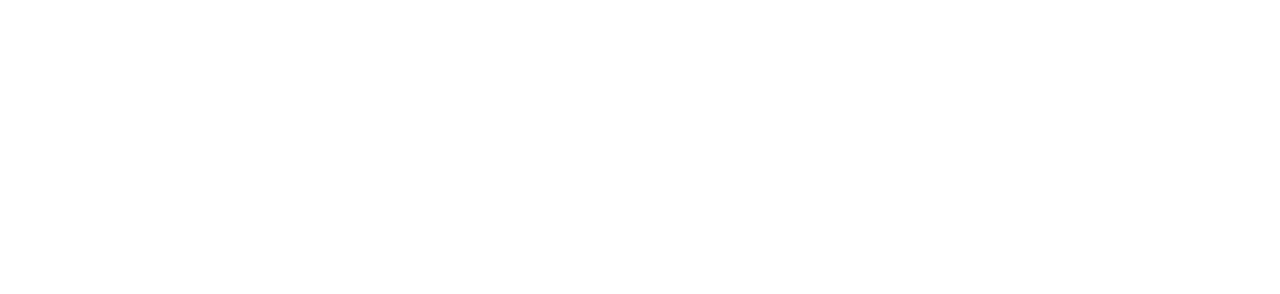
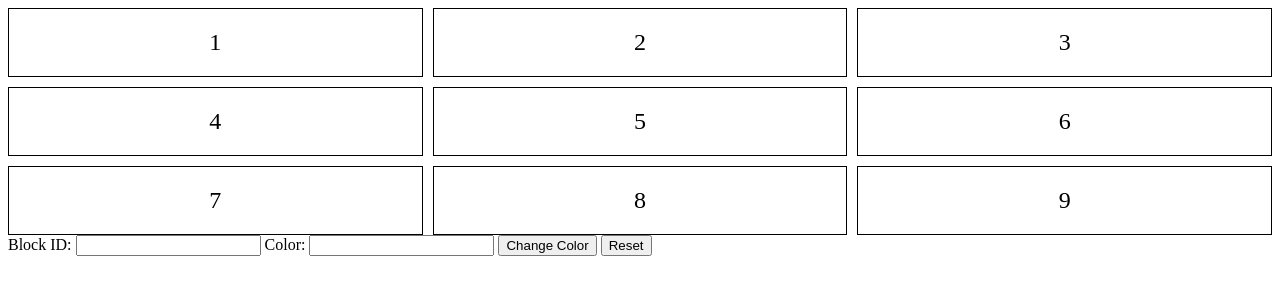
Before and after one commit to acciojob/Replit-Asian-Paints-TusharRB, a website: page main.html in a window 1280 px wide. Drawn offline with Linux system fonts and the light colour scheme.

Commit message:
created a submission

```diff
--- a/main.html
+++ b/main.html
@@ -11,6 +11,27 @@
     <script type="text/javascript" src="./script.js">
 </script>
 
+	<div id="grid-container">
+  <div id="1" class="grid-item">1</div>
+  <div id="2" class="grid-item">2</div>
+  <div id="3" class="grid-item">3</div>
+  <div id="4" class="grid-item">4</div>
+  <div id="5" class="grid-item">5</div>
+  <div id="6" class="grid-item">6</div>
+  <div id="7" class="grid-item">7</div>
+  <div id="8" class="grid-item">8</div>
+  <div id="9" class="grid-item">9</div>
+</div>
+
+<label for="block_id">Block ID:</label>
+<input type="text" id="block_id">
+
+<label for="colour_id">Color:</label>
+<input type="text" id="colour_id">
+
+<button id="change_button">Change Color</button>
+<button id="reset_button">Reset</button>
+
 </body>
 
 </html>
--- a/styles.css
+++ b/styles.css
@@ -1 +1,14 @@
 /*  your css code here. If applicable */
+#grid-container {
+  display: grid;
+  grid-template-columns: repeat(3, 1fr);
+  grid-gap: 10px;
+}
+
+.grid-item {
+  border: 1px solid black;
+  text-align: center;
+  padding: 20px;
+  font-size: 24px;
+  background-color: transparent;
+}
```
